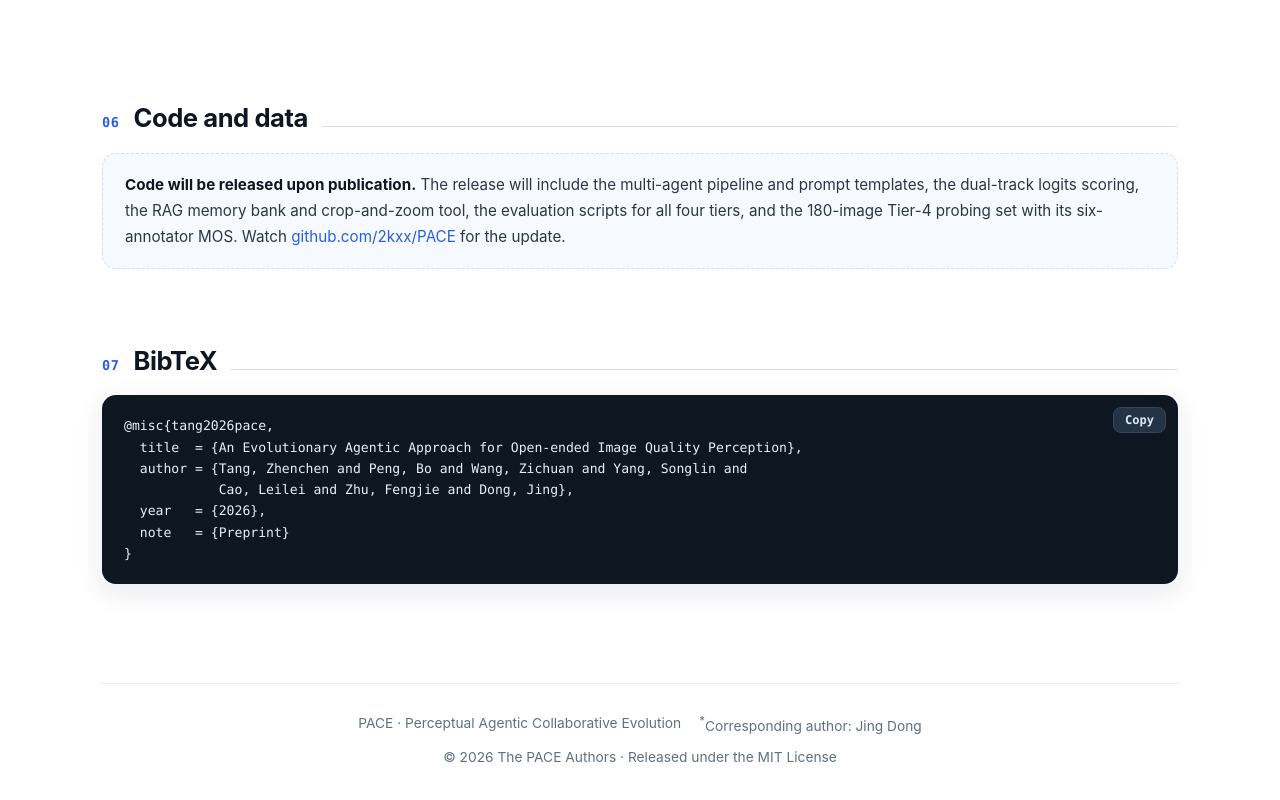
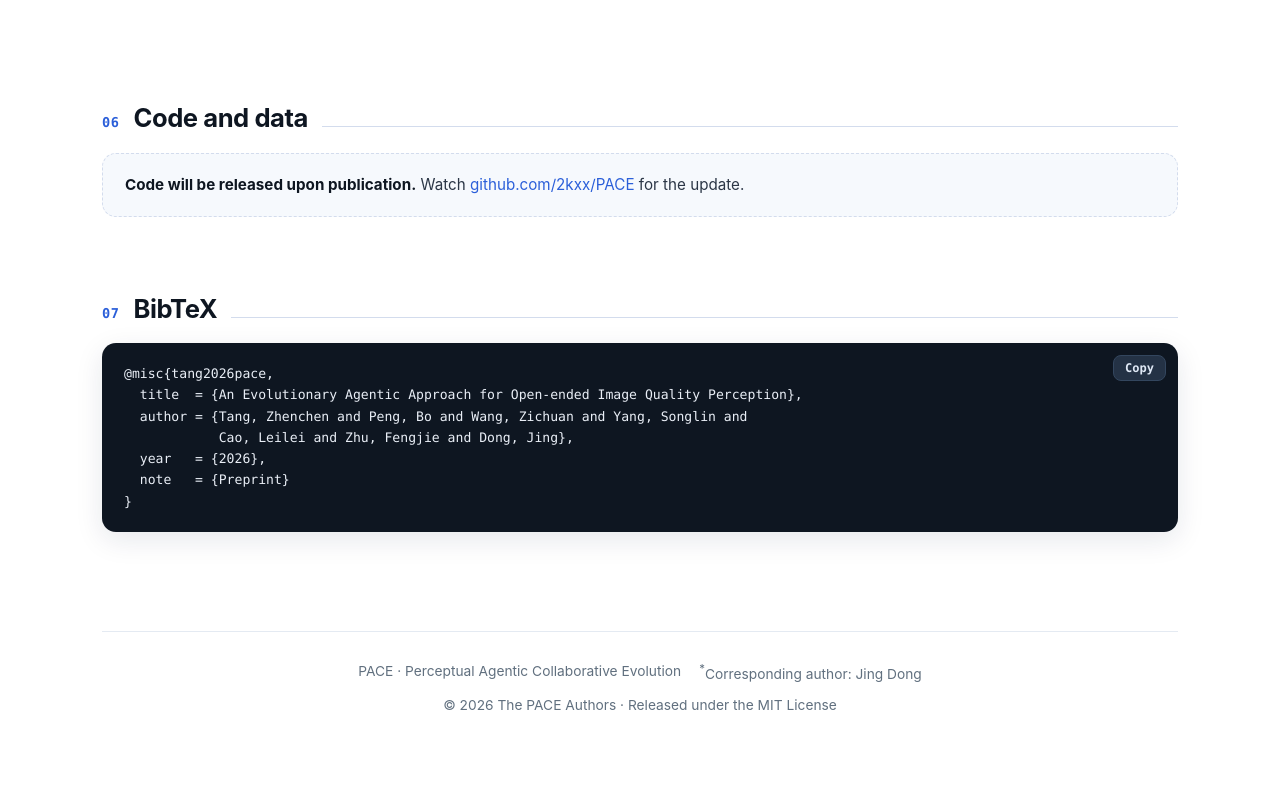
Before and after one commit to 2kxx/PACE, a plain HTML site: page docs/index.html in a window 1280 px wide. Shown: the part 8288-9088 px from the top of the page. Drawn offline with Linux system fonts and the light colour scheme.

Commit message:
Update index.html

```diff
--- a/docs/index.html
+++ b/docs/index.html
@@ -574,7 +574,7 @@
   <section id="code">
     <div class="sec-head"><span class="idx">06</span><h2>Code and data</h2></div>
     <div class="note">
-      <b>Code will be released upon publication.</b> The release will include the multi-agent pipeline and prompt templates, the dual-track logits scoring, the RAG memory bank and crop-and-zoom tool, the evaluation scripts for all four tiers, and the 180-image Tier-4 probing set with its six-annotator MOS. Watch <a href="https://github.com/2kxx/PACE">github.com/2kxx/PACE</a> for the update.
+      <b>Code will be released upon publication.</b> Watch <a href="https://github.com/2kxx/PACE">github.com/2kxx/PACE</a> for the update.
     </div>
   </section>
 
```
